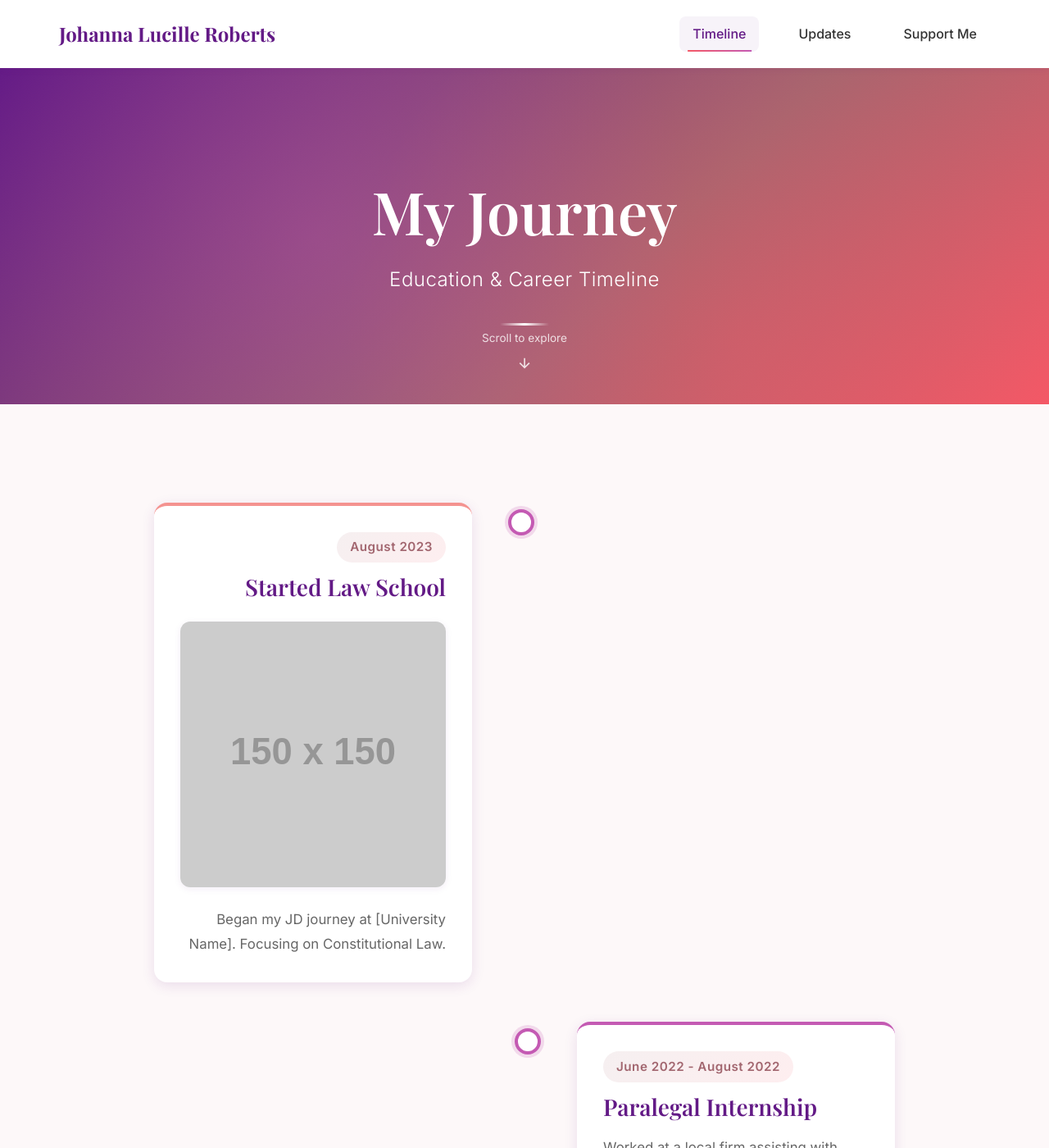
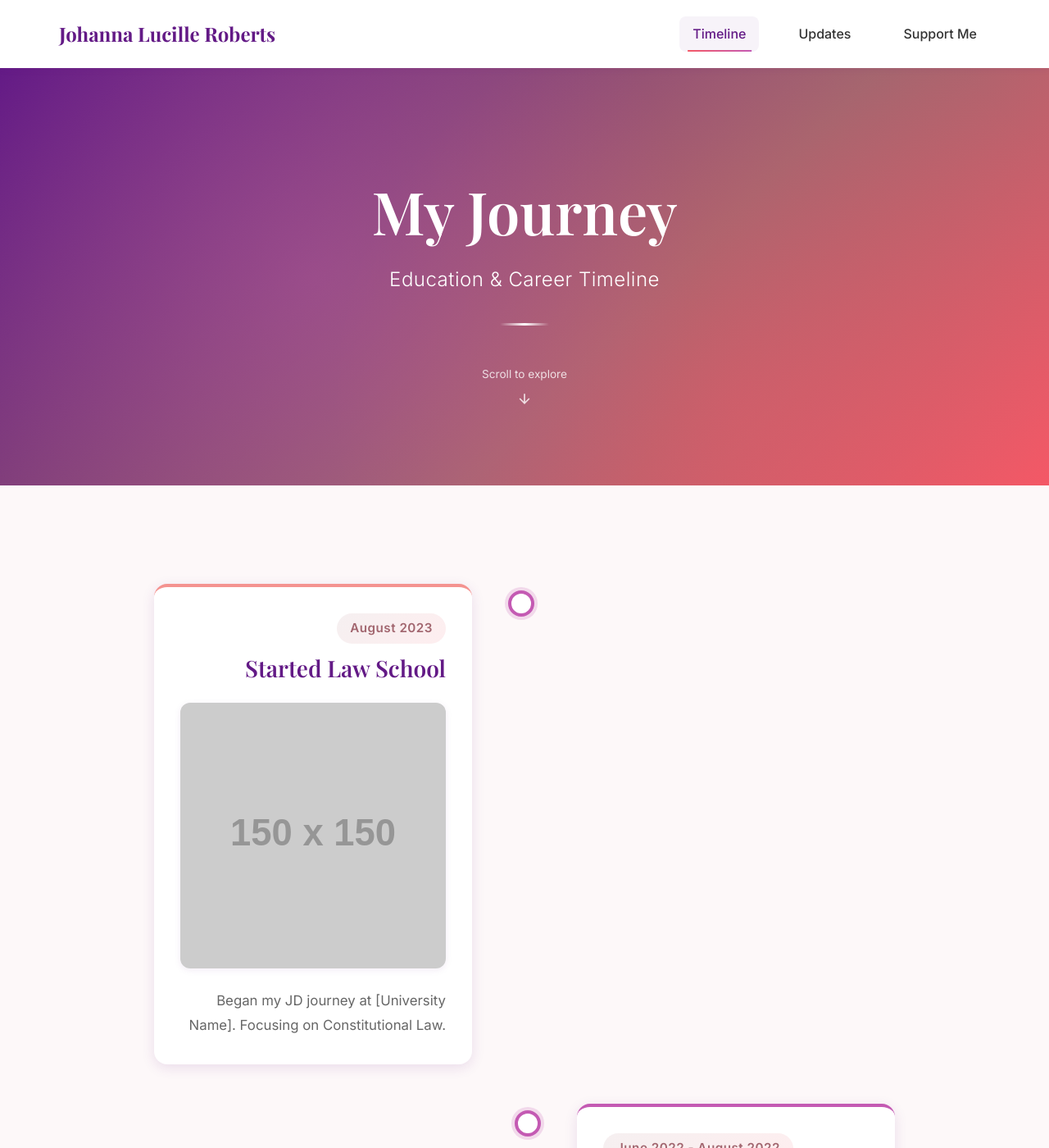
Before and after one commit to DevinTobiasColebrooke/devintobiascolebrooke.github.io, a Jekyll site: the page built from index.html, in a window 1280 px wide and 1400 px high. Shown: the whole window at 82% size. Built offline with Jekyll 4.4.1, drawn with Linux system fonts in a browser that asks for light colours; some of the changed text lies outside the part shown.

Commit message:
update footer and css

```diff
--- a/_config.yml
+++ b/_config.yml
@@ -1,5 +1,5 @@
 title: "Johanna Lucille Roberts"
-description: "Education and Career Timeline"
+description: "Disney Legacy Award Recipient"
 theme: jekyll-theme-minimal # Optional fallback, but we will write custom CSS
 url: "https://devintobiascolebrooke.github.io"
 
--- a/assets/css/style.css
+++ b/assets/css/style.css
@@ -182,26 +182,23 @@ img {
     animation: fadeInUp 0.8s ease-out 0.2s both;
 }
 
-.hero-ornament {
-    width: 60px;
-    height: 3px;
-    background: linear-gradient(90deg, transparent, white, transparent);
-    margin: 2rem auto 0;
-    animation: fadeInUp 0.8s ease-out 0.4s both;
-}
-
 .hero-scroll-indicator {
-    position: absolute;
-    bottom: 2rem;
-    left: 50%;
-    transform: translateX(-50%);
     display: flex;
     flex-direction: column;
     align-items: center;
     gap: 0.5rem;
     color: rgba(255, 255, 255, 0.8);
     font-size: 0.85rem;
-    animation: bounce 2s infinite;
+    margin-top: 3rem;
+    animation: fadeInUp 0.8s ease-out 0.4s both;
+}
+
+.hero-ornament {
+    width: 60px;
+    height: 3px;
+    background: linear-gradient(90deg, transparent, white, transparent);
+    margin: 2rem auto 0;
+    animation: fadeInUp 0.8s ease-out 0.6s both;
 }
 
 @keyframes fadeInUp {
```
